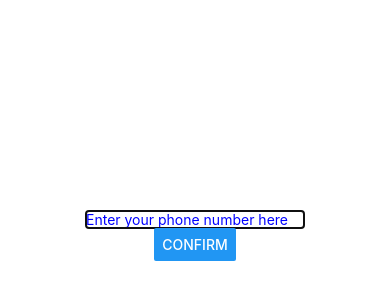
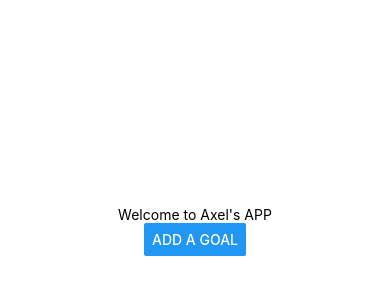
Before and after one commit to Axel-Q/goal-tracker-mobile, a React Native app: screen / in a window 390 px wide. Shown: the part 186-486 px from the top of the page. Built offline with nearby package versions, Linux system fonts and the light colour scheme.

Commit message:
add a modal

```diff
--- a/App.js
+++ b/App.js
@@ -9,13 +9,20 @@ export default function App() {
     const appName = "Axel's APP";
     const [focus, setFocus] = useState(true);
     const [inputData, setInputData] = useState('');
-      // Handler for focus state, passed to Input component
+    const [modalVisible, setModalVisible] = useState(false);
+    // Handler for focus state, passed to Input component
     const handleFocusChange = (focusState) => {
         setFocus(focusState);
     };
-    function  handleInputData (data){
-        console.log("console logout ",data);
+
+    function handleInputData(data) {
+        console.log("console logout ", data);
         setInputData("User input: " + data);
+        setModalVisible(false);
+    }
+
+    const handleVisibility = () => {
+        setModalVisible(true);
     }
 
 
@@ -24,7 +31,11 @@ export default function App() {
         <View style={styles.container}>
             <StatusBar style="auto"/>
             <Header name={appName}/>
-            <Input onFocusChange={handleFocusChange} autoFocus={focus} inputHandler={handleInputData}/>
+            <Button title={'Add a goal'} onPress={handleVisibility} />
+            <Input onFocusChange={handleFocusChange}
+                   autoFocus={focus}
+                   inputHandler={handleInputData}
+                   visible={modalVisible}/>
             <Text style={{marginTop: 10, backgroundColor: 'skyblue'}}>{inputData}</Text>
         </View>
     );
--- a/Components/Input.js
+++ b/Components/Input.js
@@ -1,7 +1,7 @@
     import React, {useState, useEffect, useRef} from 'react';
     import {TextInput, Text, Button, View, StyleSheet, Modal} from 'react-native';
 
-export default function Input({onFocusChange, autoFocus, inputHandler}) {
+    export default function Input({onFocusChange, autoFocus, inputHandler, visible}) {
         const [text, setText] = useState('');
         const [message, setMessage] = useState('');
         const [isFocused, setIsFocused] = useState(true); // State to track if input is focused
@@ -33,7 +33,7 @@ export default function Input({onFocusChange, autoFocus, inputHandler}) {
 
 
         return (
-        <Modal>
+            <Modal animationType={"slide"} visible={visible} transparent={false}>
                 <View style={styles.container}>
                     <TextInput placeholder={"Enter your phone number here"}
                                keyboardType={"numeric"}
@@ -61,8 +61,9 @@ export default function Input({onFocusChange, autoFocus, inputHandler}) {
     const styles = StyleSheet.create({
         container: {
             flex: 1,
-        backgroundColor: '#fff',
+            backgroundColor: 'red',
             alignItems: 'center',
             justifyContent: 'center',
+            height: '10%',
         },
     });
```
Lines whose indentation alone changed are shown as unchanged.
